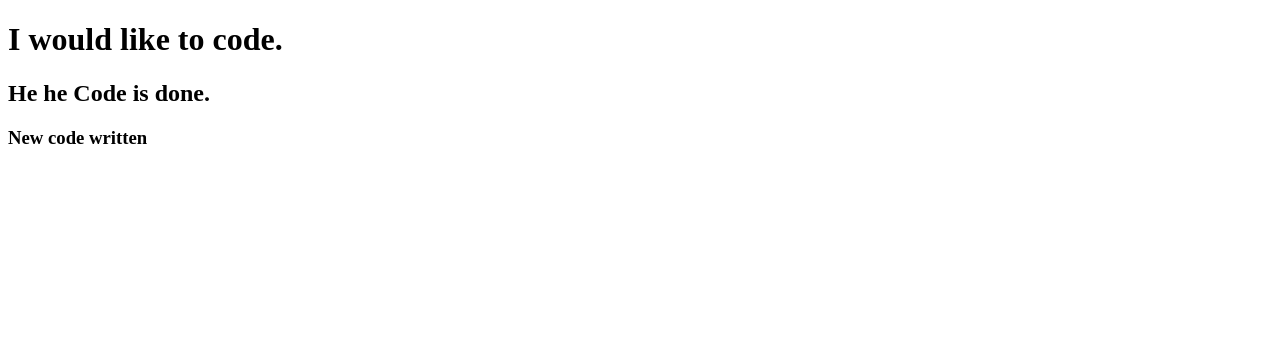
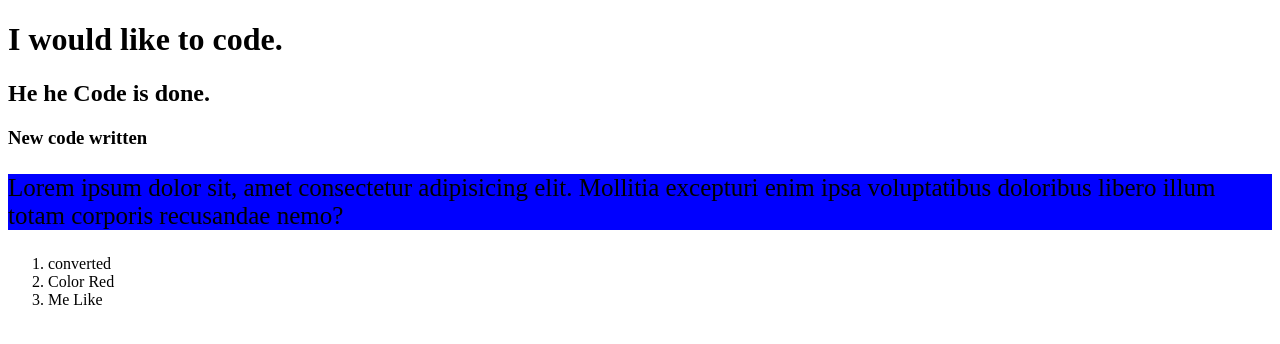
Before and after one commit to HasibulIslam1/my-second-repo, a plain HTML site: page Index.html in a window 1280 px wide. Drawn offline with Linux system fonts and the light colour scheme.

Commit message:
added style

```diff
--- a/Index.html
+++ b/Index.html
@@ -5,11 +5,18 @@
     <meta http-equiv="X-UA-Compatible" content="IE=edge">
     <meta name="viewport" content="width=device-width, initial-scale=1.0">
     <title>My Second Repo</title>
+    <link rel="stylesheet" href="style.css">
 </head>
 <body>
     <h1>I would like to code.</h1>
     <h2>He he Code is done.</h2>
     <h3> New code written</h3>
+    <p>Lorem ipsum dolor sit, amet consectetur adipisicing elit. Mollitia excepturi enim ipsa voluptatibus doloribus libero illum totam corporis recusandae nemo?</p>
+    <ol>
+        <li>converted</li>
+        <li>Color Red</li>
+        <li>Me Like</li>
+    </ol>
 
 </body>
 </html>
--- /dev/null
+++ b/style.css
@@ -0,0 +1,4 @@
+p{
+    font-size: 25px;
+background-color: blue;
+}
```
